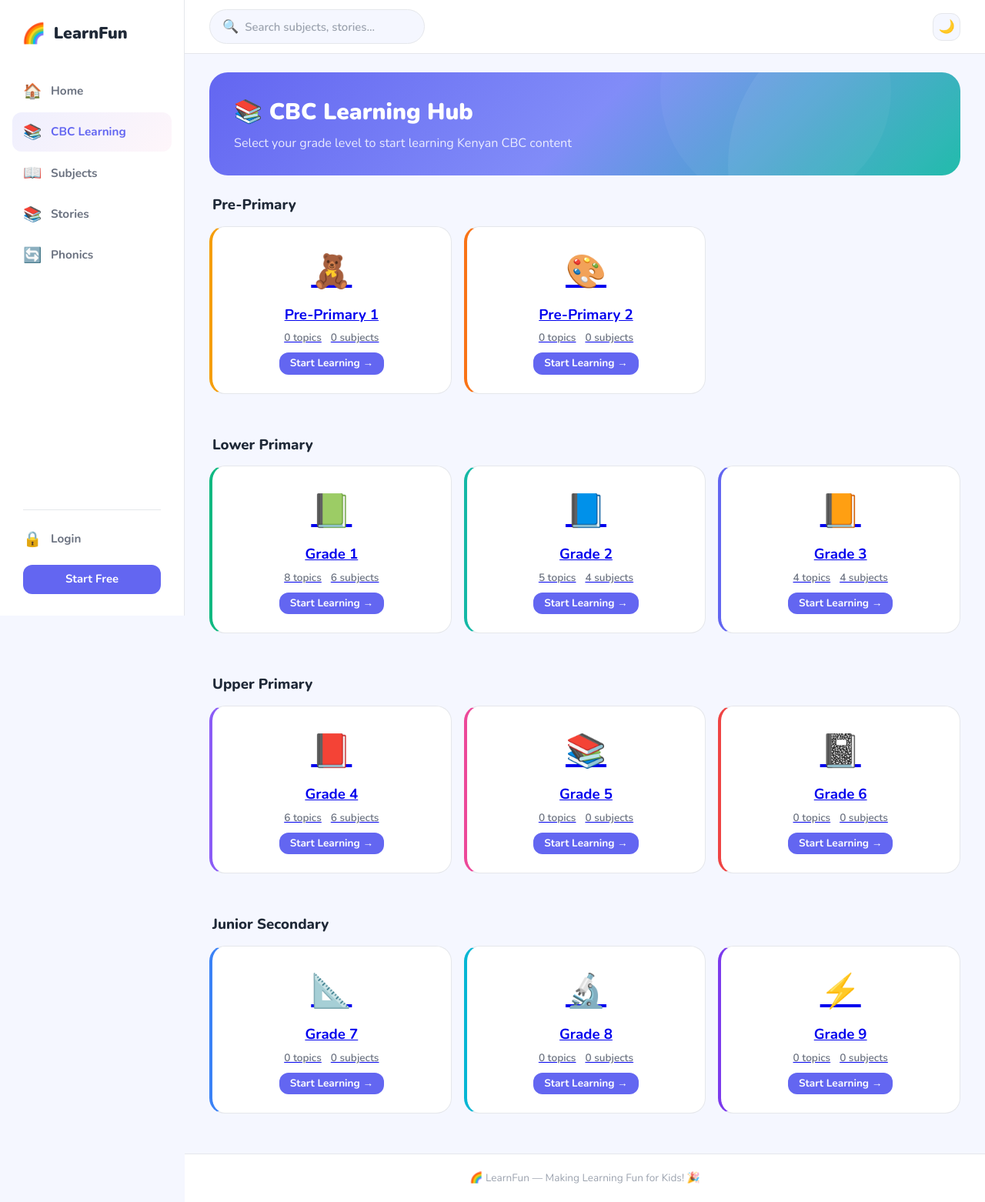
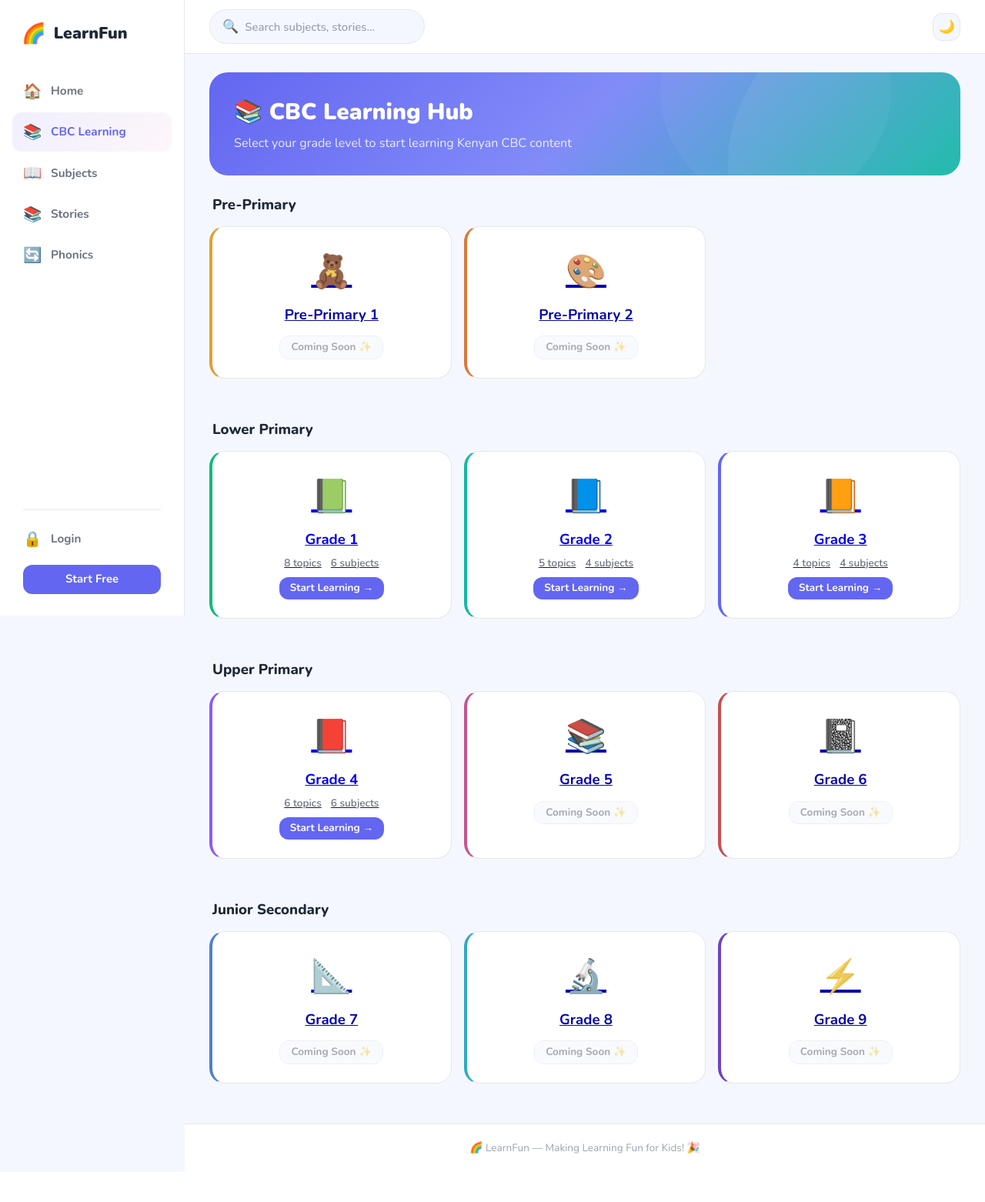
Before and after one commit to fnyongesa943-glitch/learnfun, a Flask app: page /lessons/ in a window 1280 px wide. Shown: the whole page at 77% size. After the commit the page ends 1499 px from the top, so only its background shows below. Run offline with Flask 3, Linux system fonts and the light colour scheme.

Commit message:
Add Coming Soon badges for grades without content (PP1-PP2, G5-G9)

```diff
--- a/blueprints/lessons.py
+++ b/blueprints/lessons.py
@@ -23,7 +23,8 @@ def grade_select():
         subject_ids = db.session.query(Topic.subject_id).filter_by(grade_id=g.id).distinct().all()
         grade_stats[g.id] = {
             'topic_count': topic_count,
-            'subject_count': len(subject_ids)
+            'subject_count': len(subject_ids),
+            'has_content': topic_count > 0
         }
 
     return render_template('topics.html', grades=grades, subjects=subjects, grade_stats=grade_stats)
--- a/blueprints/main.py
+++ b/blueprints/main.py
@@ -43,6 +43,10 @@ def index():
         subjects = Subject.query.all()
         grades = Grade.query.order_by(Grade.sort_order).all()
 
+        # Track which grades have content (topics)
+        from models import Topic
+        grade_counts = {g.id: Topic.query.filter_by(grade_id=g.id).count() for g in grades}
+
         grades_by_category = {}
         for g in grades:
             if g.category not in grades_by_category:
@@ -69,7 +73,8 @@ def index():
                                grades_by_category=grades_by_category,
                                sample_lessons=sample_lessons,
                                stats=stats,
-                               recent_lessons=recent_lessons)
+                               recent_lessons=recent_lessons,
+                               grade_counts=grade_counts)
     except Exception as e:
         print(f"ERROR in index route: {e}")
         traceback.print_exc()
--- a/static/css/style.css
+++ b/static/css/style.css
@@ -1808,6 +1808,18 @@ body {
     box-shadow: var(--shadow-lg);
 }
 
+.grade-card.disabled-card {
+    opacity: 0.7;
+    filter: grayscale(0.3);
+    cursor: default;
+    pointer-events: none;
+}
+
+.grade-card.disabled-card:hover {
+    transform: none;
+    box-shadow: var(--shadow-md);
+}
+
 .grade-icon {
     font-size: 2.5rem;
     margin-bottom: 8px;
@@ -1873,6 +1885,12 @@ body {
     font-weight: 700;
     font-size: 0.9rem;
     transition: all 0.15s ease;
+}
+
+.grade-chip.disabled-chip {
+    opacity: 0.55;
+    cursor: default;
+    pointer-events: none;
 }
 
 .grade-chip:hover {
--- a/templates/base.html
+++ b/templates/base.html
@@ -7,7 +7,7 @@
     <link rel="preconnect" href="https://fonts.googleapis.com">
     <link rel="preconnect" href="https://fonts.gstatic.com" crossorigin>
     <link href="https://fonts.googleapis.com/css2?family=Nunito:wght@400;600;700;800;900&display=swap" rel="stylesheet">
-    <link rel="stylesheet" href="{{ url_for('static', filename='css/style.css') }}?v=7.0">
+    <link rel="stylesheet" href="{{ url_for('static', filename='css/style.css') }}?v=8.0">
     {% block extra_css %}{% endblock %}
 </head>
 <body>
--- a/templates/index.html
+++ b/templates/index.html
@@ -83,9 +83,11 @@
             <h3>{{ cat }}</h3>
             <div class="grade-mini-list">
                 {% for grade in grades_list %}
-                <a href="{{ url_for('lessons.grade_subjects', grade_id=grade.id) }}" class="grade-chip" style="border-left: 3px solid {{ grade.color }};">
+                {% set gc = grade_counts[grade.id] if grade_counts else 0 %}
+                <a href="{{ url_for('lessons.grade_subjects', grade_id=grade.id) if gc > 0 else '#' }}" class="grade-chip{% if gc == 0 %} disabled-chip{% endif %}" style="border-left: 3px solid {{ grade.color }};">
                     <span>{{ grade.icon }}</span>
                     <span>{{ grade.name }}</span>
+                    {% if gc == 0 %}<small style="font-size: 0.65rem; opacity: 0.7;">Coming Soon</small>{% endif %}
                 </a>
                 {% endfor %}
             </div>
--- a/templates/topics.html
+++ b/templates/topics.html
@@ -18,14 +18,21 @@
             </div>
             <div class="card-grid">
                 {% for grade in grades if grade.category == category %}
-                <a href="{{ url_for('lessons.grade_subjects', grade_id=grade.id) }}" class="card grade-card" style="border-left: 4px solid {{ grade.color }};">
+                {% set gs = grade_stats[grade.id] %}
+                <a href="{{ url_for('lessons.grade_subjects', grade_id=grade.id) if gs.has_content else '#' }}" class="card grade-card{% if not gs.has_content %} disabled-card{% endif %}" style="border-left: 4px solid {{ grade.color }};">
                     <div class="grade-icon">{{ grade.icon }}</div>
                     <h3>{{ grade.name }}</h3>
                     <div class="grade-meta">
-                        <span class="grade-count">{{ grade_stats[grade.id].topic_count }} topics</span>
-                        <span class="grade-count">{{ grade_stats[grade.id].subject_count }} subjects</span>
+                        {% if gs.has_content %}
+                        <span class="grade-count">{{ gs.topic_count }} topics</span>
+                        <span class="grade-count">{{ gs.subject_count }} subjects</span>
+                        {% endif %}
                     </div>
+                    {% if gs.has_content %}
                     <span class="btn btn-primary btn-sm" style="margin-top: 8px;">Start Learning →</span>
+                    {% else %}
+                    <span class="btn btn-secondary btn-sm" style="margin-top: 8px; opacity: 0.6;">Coming Soon ✨</span>
+                    {% endif %}
                 </a>
                 {% endfor %}
             </div>
```
Also changed, not shown: templates/grade_subjects.html (+4 -3 lines).
